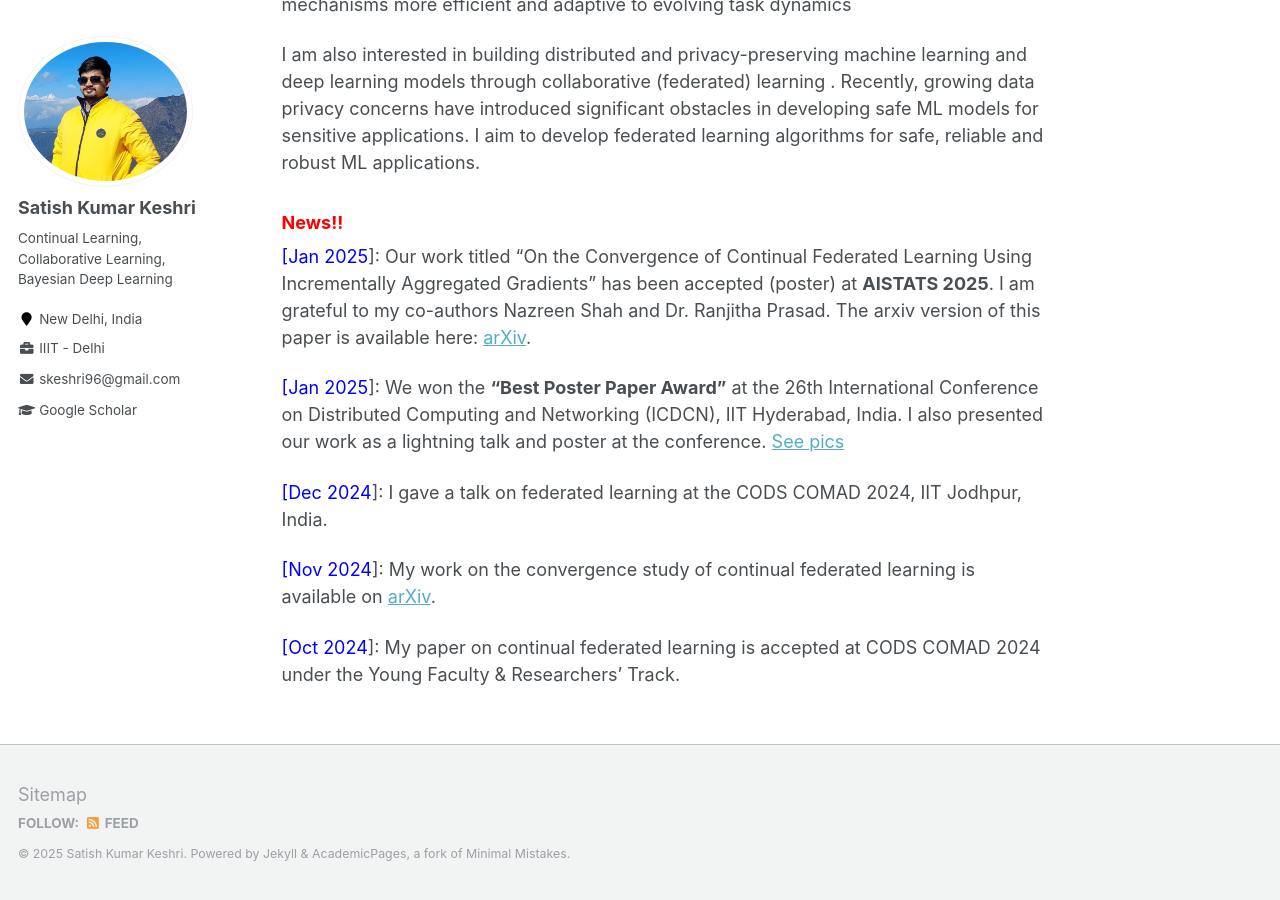
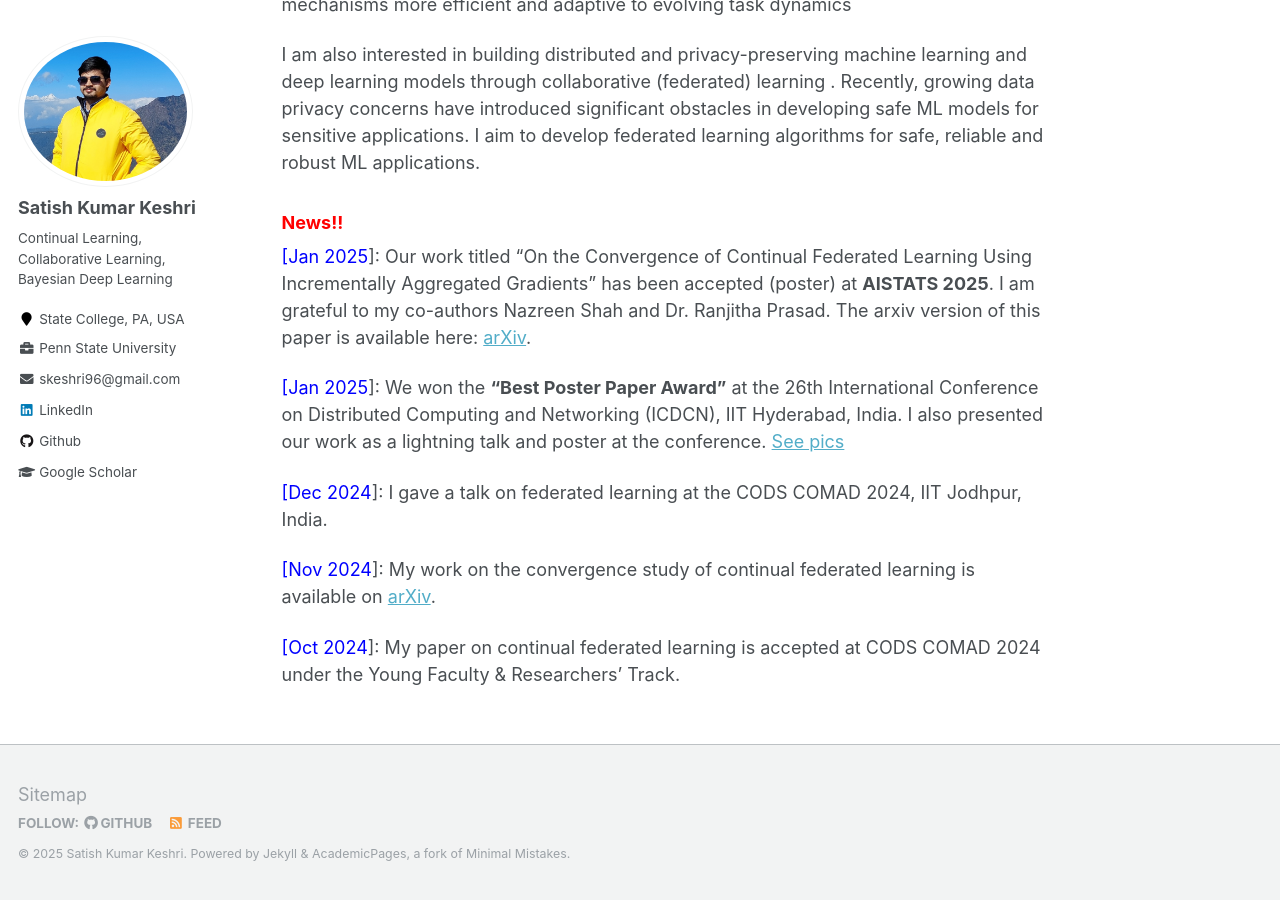
Before and after one commit to SatishKeshri/satishkeshri.github.io, a Jekyll site: the page built from _pages/about.md, in a window 1280 px wide and 900 px high, scrolled down 567 px. Built offline with Jekyll 4.4.1, drawn with Linux system fonts in a browser that asks for light colours.

Commit message:
updated config

```diff
--- a/_config.yml
+++ b/_config.yml
@@ -83,12 +83,12 @@ author:
   name             : "Satish Kumar Keshri"
   avatar           : "satish_sikkim_1.jpg"
   bio              : Continual Learning, Collaborative Learning, Bayesian Deep Learning #, Decentralized ML #Continual Learning and Federated Learning \n under Prof. Ranjitha Prasad"
-  location         : "New Delhi, India"
-  employer         : "IIIT - Delhi"
-  employer_url     : "https://www.iiitd.ac.in/"
+  location         : "State College, PA, USA"
+  employer         : "Penn State University"
+  employer_url     : "https://www.psu.edu/"
   pubmed           :
   googlescholar    : https://scholar.google.com/citations?user=WYxVHGUAAAAJ&hl=en&oi=ao
-  email            : "skeshri96@gmail.com"
+  email            : "skk6485@psu.edu, skeshri96@gmail.com"
   researchgate     :  # example: "https://www.researchgate.net/profile/yourprofile"
   uri              :
   bitbucket        :
@@ -97,13 +97,13 @@ author:
   flickr           :
   facebook         :
   foursquare       :
-  github           : #"satishkeshri"
+  github           : "satishkeshri"
   google_plus      :
   keybase          :
   instagram        :
   impactstory      : #"https://profiles.impactstory.org/u/xxxx-xxxx-xxxx-xxxx"
   lastfm           :
-  linkedin         : #"satish-kumar-keshri"
+  linkedin         : "satish-kumar-keshri"
   orcid            :
   pinterest        :
   soundcloud       :
```
